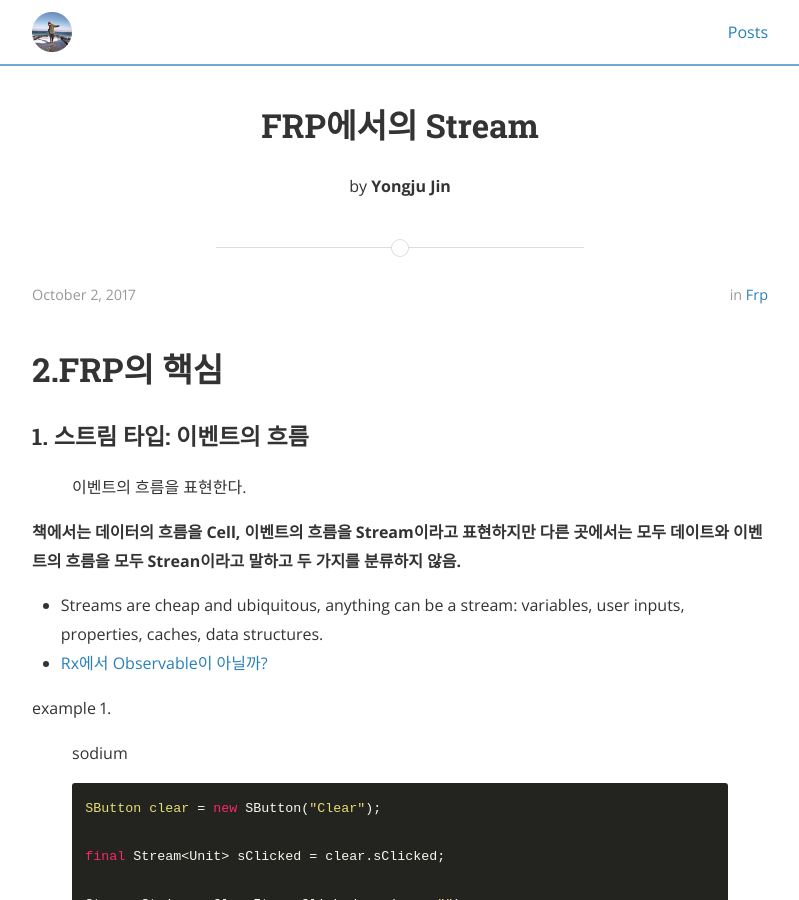
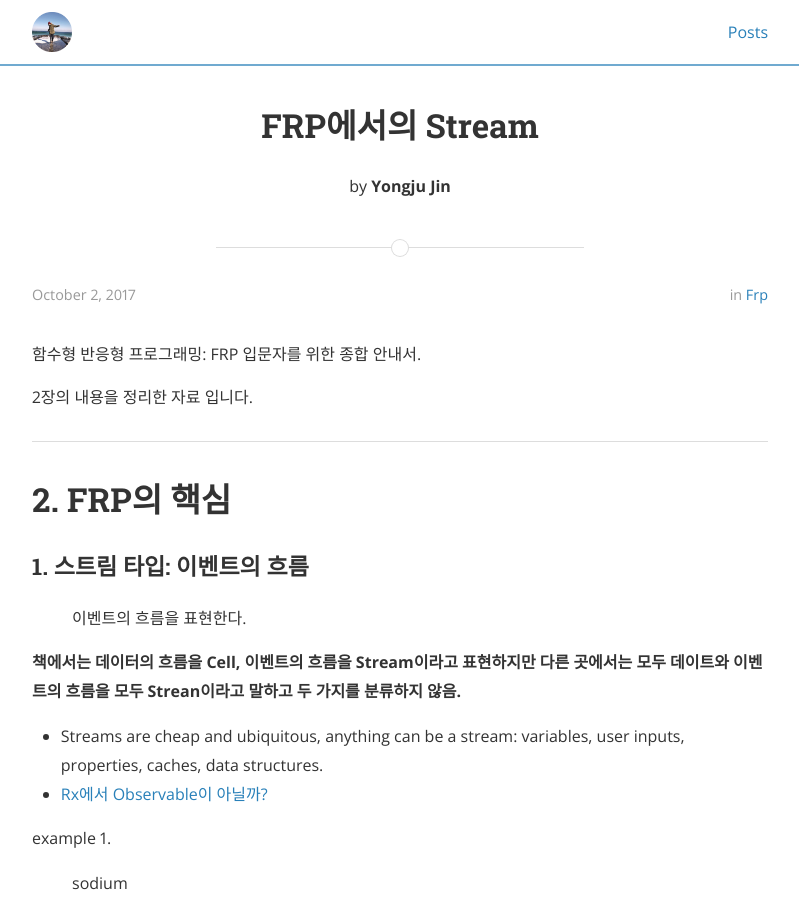
Before and after one commit to yongju-jin/yongju-jin.github.io, a Jekyll site: the page built from _posts/2017-10-02-FRP-Stream.markdown, in a window 1280 px wide and 900 px high. Shown: the whole window, without its empty margins (240-1039 px from the left). Built offline with Jekyll 4.4.1, drawn with Linux system fonts in a browser that asks for light colours; nearby versions of some CDN libraries; comment, search, counter and statistics services are not loaded.

Commit message:
내용 설명 추가.

```diff
--- a/_posts/2017-10-02-FRP-Stream.markdown
+++ b/_posts/2017-10-02-FRP-Stream.markdown
@@ -7,8 +7,13 @@ categories: FRP
 comments: true
 tag: [FRP, Rx]
 ---
+함수형 반응형 프로그래밍: FRP 입문자를 위한 종합 안내서.
 
-# 2.FRP의 핵심
+2장의 내용을 정리한 자료 입니다.
+
+------
+
+# 2. FRP의 핵심
 
 ### 1. 스트림 타입: 이벤트의 흐름
 
@@ -178,5 +183,7 @@ example 2.
 markdown 어렵네요 ㅠ
 
 ## *참조 link*
+
 [The introduction to Reactive Programming you've been missing](https://gist.github.com/staltz/868e7e9bc2a7b8c1f754)
+
 [Reactive Programming](https://brunch.co.kr/@oemilk/79)
```
